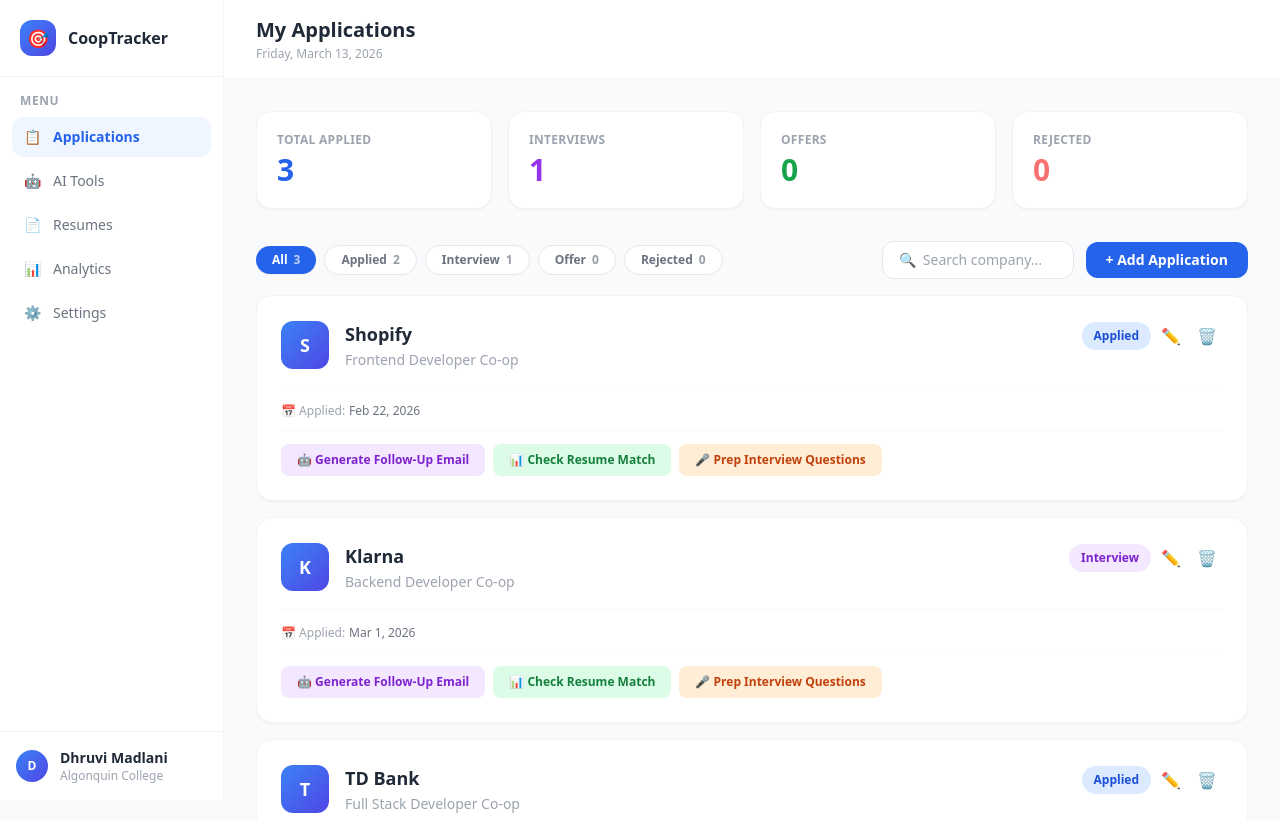
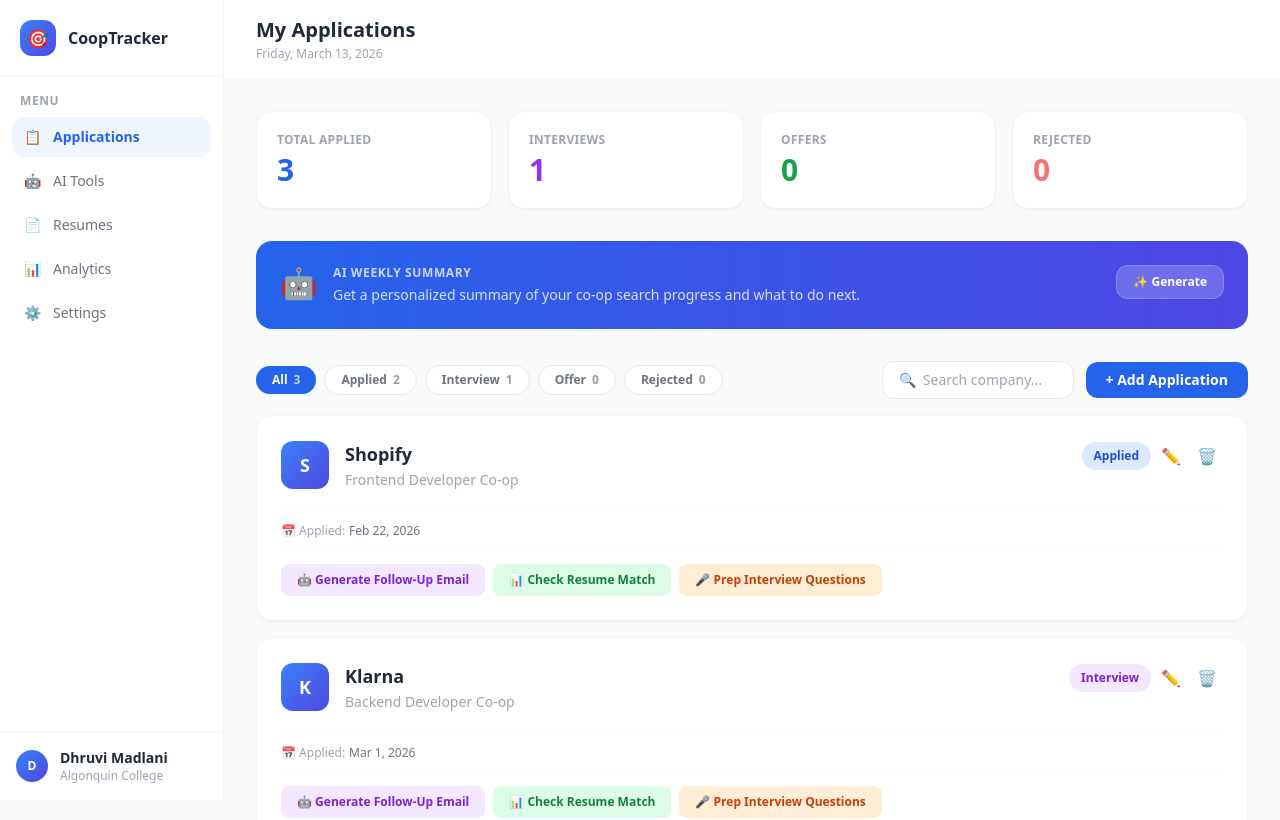
Before and after one commit to dhruvimadlani29/job-application-tracker, a React (Vite) app: page / in a window 1280 px wide. Shown: the top 820 px of the page. Built offline with nearby package versions, Linux system fonts and the light colour scheme.

Commit message:
Implemented weekly summary feature

```diff
--- /dev/null
+++ b/src/components/WeeklySummary.jsx
@@ -0,0 +1,117 @@
+// src/components/WeeklySummary.jsx
+import { useState } from 'react'
+
+function WeeklySummary({ applications }) {
+  const [summary, setSummary]   = useState('')
+  const [loading, setLoading]   = useState(false)
+  const [generated, setGenerated] = useState(false)
+
+  async function generateSummary() {
+    setLoading(true)
+    setSummary('')
+
+    // Build a simple text snapshot of current applications
+    // so AI knows exactly what the user's situation is
+    const appSnapshot = applications.map(app =>
+      `- ${app.company} | ${app.role} | Status: ${app.status} | Applied: ${app.dateApplied}`
+    ).join('\n')
+
+    try {
+      const response = await fetch('https://api.groq.com/openai/v1/chat/completions', {
+        method: 'POST',
+        headers: {
+          'Authorization': `Bearer ${import.meta.env.VITE_GROQ_API_KEY}`,
+          'Content-Type': 'application/json',
+        },
+        body: JSON.stringify({
+          model: 'llama-3.3-70b-versatile',
+          max_tokens: 200,
+          messages: [{
+            role: 'user',
+            content: `You are a helpful co-op job search coach.
+
+Here are a student's current co-op applications:
+${appSnapshot}
+
+Today's date is: ${new Date().toDateString()}
+
+Give a short motivating weekly summary in 3-4 sentences:
+1. Comment on their overall progress
+2. Flag any applications that need attention (interviews coming, long wait times)
+3. Give ONE specific action they should take today
+
+Keep it friendly, specific, and under 80 words.
+Do NOT use bullet points — write as natural flowing sentences.`
+          }]
+        })
+      })
+
+      if (!response.ok) {
+        const err = await response.json()
+        setSummary(`Error: ${err.error?.message || 'Something went wrong'}`)
+        setLoading(false)
+        return
+      }
+
+      const data = await response.json()
+      setSummary(data.choices[0].message.content)
+      setGenerated(true)
+
+    } catch (err) {
+      setSummary('Network error — check your internet connection.')
+    }
+
+    setLoading(false)
+  }
+
+  return (
+    <div className="bg-gradient-to-r from-blue-600 to-indigo-600 rounded-2xl p-6 mb-8 text-white">
+
+      <div className="flex justify-between items-start">
+
+        {/* Left — title + content */}
+        <div className="flex gap-4 flex-1">
+          <div className="text-3xl flex-shrink-0">🤖</div>
+          <div className="flex-1">
+            <p className="text-xs font-bold uppercase tracking-wider opacity-75 mb-1">
+              AI Weekly Summary
+            </p>
+
+            {/* Before generating */}
+            {!generated && !loading && (
+              <p className="text-sm opacity-80">
+                Get a personalized summary of your co-op search progress and what to do next.
+              </p>
+            )}
+
+            {/* Loading */}
+            {loading && (
+              <div className="flex items-center gap-2 text-sm opacity-90">
+                <div className="w-4 h-4 border-2 border-white/30 border-t-white rounded-full animate-spin"/>
+                AI is analyzing your applications...
+              </div>
+            )}
+
+            {/* Summary result */}
+            {!loading && summary && (
+              <p className="text-sm leading-relaxed opacity-95">{summary}</p>
+            )}
+          </div>
+        </div>
+
+        {/* Right — button */}
+        <button
+          onClick={generateSummary}
+          disabled={loading}
+          className="ml-4 flex-shrink-0 bg-white/20 hover:bg-white/30 disabled:opacity-50 text-white font-semibold text-xs px-4 py-2 rounded-xl transition-all border border-white/20 whitespace-nowrap"
+        >
+          {loading ? 'Generating...' : generated ? '🔄 Refresh' : '✨ Generate'}
+        </button>
+
+      </div>
+
+    </div>
+  )
+}
+
+export default WeeklySummary
--- a/src/pages/Dashboard.jsx
+++ b/src/pages/Dashboard.jsx
@@ -1,137 +1,185 @@
 // src/pages/Dashboard.jsx
-import { useState, useEffect } from 'react'
-import AppCard from '../components/AppCard'
+import { useState, useEffect } from "react";
+import AppCard from "../components/AppCard";
+import WeeklySummary from "../components/WeeklySummary";
 
 function Dashboard() {
+  const [applications, setApplications] = useState(() => {
+    const saved = localStorage.getItem("coopApplications");
+    return saved
+      ? JSON.parse(saved)
+      : [
+          {
+            id: 1,
+            company: "Shopify",
+            role: "Frontend Developer Co-op",
+            status: "Applied",
+            dateApplied: "Feb 22, 2026",
+          },
+          {
+            id: 2,
+            company: "Klarna",
+            role: "Backend Developer Co-op",
+            status: "Interview",
+            dateApplied: "Mar 1, 2026",
+          },
+          {
+            id: 3,
+            company: "TD Bank",
+            role: "Full Stack Developer Co-op",
+            status: "Applied",
+            dateApplied: "Feb 28, 2026",
+          },
+        ];
+  });
 
-  const [applications, setApplications] = useState(() => {
-    const saved = localStorage.getItem('coopApplications')
-    return saved ? JSON.parse(saved) : [
-      { id: 1, company: 'Shopify', role: 'Frontend Developer Co-op',
-        status: 'Applied', dateApplied: 'Feb 22, 2026' },
-      { id: 2, company: 'Klarna', role: 'Backend Developer Co-op',
-        status: 'Interview', dateApplied: 'Mar 1, 2026' },
-      { id: 3, company: 'TD Bank', role: 'Full Stack Developer Co-op',
-        status: 'Applied', dateApplied: 'Feb 28, 2026' },
-    ]
-  })
-
-  const [showForm, setShowForm]       = useState(false)
-  const [editingId, setEditingId]     = useState(null)
-  const [filterStatus, setFilterStatus] = useState('All')
-  const [searchQuery, setSearchQuery] = useState('')
-  const [formData, setFormData]       = useState({
-    company: '', role: '', status: 'Applied', dateApplied: ''
-  })
+  const [showForm, setShowForm] = useState(false);
+  const [editingId, setEditingId] = useState(null);
+  const [filterStatus, setFilterStatus] = useState("All");
+  const [searchQuery, setSearchQuery] = useState("");
+  const [formData, setFormData] = useState({
+    company: "",
+    role: "",
+    status: "Applied",
+    dateApplied: "",
+  });
 
   // Auto save to localStorage every time applications changes
   useEffect(() => {
-    localStorage.setItem('coopApplications', JSON.stringify(applications))
-  }, [applications])
+    localStorage.setItem("coopApplications", JSON.stringify(applications));
+  }, [applications]);
 
   // Filter + Search logic
   const filteredApplications = applications
-    .filter(app => filterStatus === 'All' || app.status === filterStatus)
-    .filter(app => app.company.toLowerCase().includes(searchQuery.toLowerCase()))
+    .filter((app) => filterStatus === "All" || app.status === filterStatus)
+    .filter((app) =>
+      app.company.toLowerCase().includes(searchQuery.toLowerCase()),
+    );
 
   // Count helpers for stats and filter chips
-  const totalApplied   = applications.length
-  const totalInterview = applications.filter(a => a.status === 'Interview').length
-  const totalOffer     = applications.filter(a => a.status === 'Offer').length
-  const totalRejected  = applications.filter(a => a.status === 'Rejected').length
+  const totalApplied = applications.length;
+  const totalInterview = applications.filter(
+    (a) => a.status === "Interview",
+  ).length;
+  const totalOffer = applications.filter((a) => a.status === "Offer").length;
+  const totalRejected = applications.filter(
+    (a) => a.status === "Rejected",
+  ).length;
 
   function handleChange(e) {
-    setFormData({ ...formData, [e.target.name]: e.target.value })
+    setFormData({ ...formData, [e.target.name]: e.target.value });
   }
 
   function handleAddNew() {
-    setEditingId(null)
-    setFormData({ company: '', role: '', status: 'Applied', dateApplied: '' })
-    setShowForm(true)
+    setEditingId(null);
+    setFormData({ company: "", role: "", status: "Applied", dateApplied: "" });
+    setShowForm(true);
   }
 
   function handleEdit(id, formData) {
-    setApplications(applications.map(app =>
-      app.id === id ? { ...app, ...formData } : app
-    ))
+    setApplications(
+      applications.map((app) =>
+        app.id === id ? { ...app, ...formData } : app,
+      ),
+    );
   }
 
   function handleSubmit() {
     if (!formData.company || !formData.role) {
-      alert('Please fill in Company and Role!')
-      return
+      alert("Please fill in Company and Role!");
+      return;
     }
 
     if (editingId) {
-      setApplications(applications.map(app =>
-        app.id === editingId ? { ...app, ...formData } : app
-      ))
+      setApplications(
+        applications.map((app) =>
+          app.id === editingId ? { ...app, ...formData } : app,
+        ),
+      );
     } else {
       const newApp = {
         id: Date.now(),
-        company:     formData.company,
-        role:        formData.role,
-        status:      formData.status,
-        dateApplied: formData.dateApplied || 'Today'
-      }
-      setApplications([...applications, newApp])
+        company: formData.company,
+        role: formData.role,
+        status: formData.status,
+        dateApplied: formData.dateApplied || "Today",
+      };
+      setApplications([...applications, newApp]);
     }
 
-    setFormData({ company: '', role: '', status: 'Applied', dateApplied: '' })
-    setEditingId(null)
-    setShowForm(false)
+    setFormData({ company: "", role: "", status: "Applied", dateApplied: "" });
+    setEditingId(null);
+    setShowForm(false);
   }
 
   function handleDelete(id) {
-    setApplications(applications.filter(app => app.id !== id))
+    setApplications(applications.filter((app) => app.id !== id));
   }
 
   function handleCancel() {
-    setShowForm(false)
-    setEditingId(null)
-    setFormData({ company: '', role: '', status: 'Applied', dateApplied: '' })
+    setShowForm(false);
+    setEditingId(null);
+    setFormData({ company: "", role: "", status: "Applied", dateApplied: "" });
   }
 
   return (
     <div>
-
       {/* ── STATS ROW ── */}
       <div className="grid grid-cols-4 gap-4 mb-8">
         {[
-          { label: 'Total Applied',  value: totalApplied,   color: 'text-blue-600'   },
-          { label: 'Interviews',     value: totalInterview, color: 'text-purple-600' },
-          { label: 'Offers',         value: totalOffer,     color: 'text-green-600'  },
-          { label: 'Rejected',       value: totalRejected,  color: 'text-red-400'    },
-        ].map(stat => (
-          <div key={stat.label} className="bg-white rounded-2xl p-5 border border-gray-100 shadow-sm">
-            <p className="text-xs text-gray-400 font-semibold uppercase tracking-wide">{stat.label}</p>
-            <p className={`text-3xl font-bold mt-1 ${stat.color}`}>{stat.value}</p>
+          {
+            label: "Total Applied",
+            value: totalApplied,
+            color: "text-blue-600",
+          },
+          {
+            label: "Interviews",
+            value: totalInterview,
+            color: "text-purple-600",
+          },
+          { label: "Offers", value: totalOffer, color: "text-green-600" },
+          { label: "Rejected", value: totalRejected, color: "text-red-400" },
+        ].map((stat) => (
+          <div
+            key={stat.label}
+            className="bg-white rounded-2xl p-5 border border-gray-100 shadow-sm"
+          >
+            <p className="text-xs text-gray-400 font-semibold uppercase tracking-wide">
+              {stat.label}
+            </p>
+            <p className={`text-3xl font-bold mt-1 ${stat.color}`}>
+              {stat.value}
+            </p>
           </div>
         ))}
       </div>
-
+      {/* ── AI WEEKLY SUMMARY ── */}
+      <WeeklySummary applications={applications} />
       {/* ── FILTER + SEARCH + ADD ROW ── */}
       <div className="flex items-center justify-between mb-4 gap-4 flex-wrap">
-
         {/* Filter Chips */}
         <div className="flex items-center gap-2 flex-wrap">
-          {['All', 'Applied', 'Interview', 'Offer', 'Rejected'].map(status => (
+          {["All", "Applied", "Interview", "Offer", "Rejected"].map(
+            (status) => (
               <button
                 key={status}
                 onClick={() => setFilterStatus(status)}
                 className={`px-4 py-1.5 rounded-full text-xs font-semibold transition-all
-                ${filterStatus === status
-                  ? 'bg-blue-600 text-white shadow-sm'
-                  : 'bg-white border border-gray-200 text-gray-500 hover:border-blue-300 hover:text-blue-600'}`}
+                ${
+                  filterStatus === status
+                    ? "bg-blue-600 text-white shadow-sm"
+                    : "bg-white border border-gray-200 text-gray-500 hover:border-blue-300 hover:text-blue-600"
+                }`}
               >
                 {status}
                 <span className="ml-1.5 opacity-70">
-                {status === 'All'
+                  {status === "All"
                     ? applications.length
-                  : applications.filter(a => a.status === status).length}
+                    : applications.filter((a) => a.status === status).length}
                 </span>
               </button>
-          ))}
+            ),
+          )}
         </div>
 
         {/* Search + Add Button */}
@@ -150,14 +198,13 @@
             + Add Application
           </button>
         </div>
-
       </div>
 
       {/* ── ADD / EDIT FORM ── */}
       {showForm && (
         <div className="bg-white rounded-2xl border border-blue-100 shadow-sm p-6 mb-6">
           <h2 className="text-base font-bold text-gray-800 mb-4">
-            {editingId ? '✏️ Edit Application' : '➕ New Application'}
+            {editingId ? "✏️ Edit Application" : "➕ New Application"}
           </h2>
           <div className="grid grid-cols-2 gap-4">
             <div>
@@ -165,7 +212,9 @@
                 Company Name *
               </label>
               <input
-                name="company" value={formData.company} onChange={handleChange}
+                name="company"
+                value={formData.company}
+                onChange={handleChange}
                 placeholder="e.g. Shopify"
                 className="mt-1 w-full border border-gray-200 rounded-xl px-4 py-3 text-sm outline-none focus:border-blue-400 transition-colors"
               />
@@ -175,7 +224,9 @@
                 Job Title *
               </label>
               <input
-                name="role" value={formData.role} onChange={handleChange}
+                name="role"
+                value={formData.role}
+                onChange={handleChange}
                 placeholder="e.g. Frontend Developer Co-op"
                 className="mt-1 w-full border border-gray-200 rounded-xl px-4 py-3 text-sm outline-none focus:border-blue-400 transition-colors"
               />
@@ -185,7 +236,9 @@
                 Status
               </label>
               <select
-                name="status" value={formData.status} onChange={handleChange}
+                name="status"
+                value={formData.status}
+                onChange={handleChange}
                 className="mt-1 w-full border border-gray-200 rounded-xl px-4 py-3 text-sm outline-none focus:border-blue-400 bg-white transition-colors"
               >
                 <option>Applied</option>
@@ -199,19 +252,25 @@
                 Date Applied
               </label>
               <input
-                name="dateApplied" value={formData.dateApplied} onChange={handleChange}
+                name="dateApplied"
+                value={formData.dateApplied}
+                onChange={handleChange}
                 type="date"
                 className="mt-1 w-full border border-gray-200 rounded-xl px-4 py-3 text-sm outline-none focus:border-blue-400 transition-colors"
               />
             </div>
           </div>
           <div className="flex gap-3 mt-5">
-            <button onClick={handleSubmit}
-              className="bg-blue-600 hover:bg-blue-700 text-white font-semibold px-6 py-2.5 rounded-xl text-sm transition-colors">
-              {editingId ? 'Save Changes' : 'Save Application'}
+            <button
+              onClick={handleSubmit}
+              className="bg-blue-600 hover:bg-blue-700 text-white font-semibold px-6 py-2.5 rounded-xl text-sm transition-colors"
+            >
+              {editingId ? "Save Changes" : "Save Application"}
             </button>
-            <button onClick={handleCancel}
-              className="bg-gray-100 hover:bg-gray-200 text-gray-600 font-semibold px-6 py-2.5 rounded-xl text-sm transition-colors">
+            <button
+              onClick={handleCancel}
+              className="bg-gray-100 hover:bg-gray-200 text-gray-600 font-semibold px-6 py-2.5 rounded-xl text-sm transition-colors"
+            >
               Cancel
             </button>
           </div>
@@ -224,20 +283,23 @@
           <div className="text-center py-12 text-gray-400">
             <div className="text-4xl mb-3">🔍</div>
             <p className="font-semibold">No applications found</p>
-            <p className="text-sm mt-1">Try a different filter or search term</p>
+            <p className="text-sm mt-1">
+              Try a different filter or search term
+            </p>
           </div>
-        ) : filteredApplications.map(app => (
+        ) : (
+          filteredApplications.map((app) => (
             <AppCard
               key={app.id}
               application={app}
               onDelete={handleDelete}
               onEdit={handleEdit}
             />
-        ))}
+          ))
+        )}
       </div>
-
     </div>
-  )
+  );
 }
 
-export default Dashboard
+export default Dashboard;
```
Lines whose indentation alone changed are shown as unchanged.
